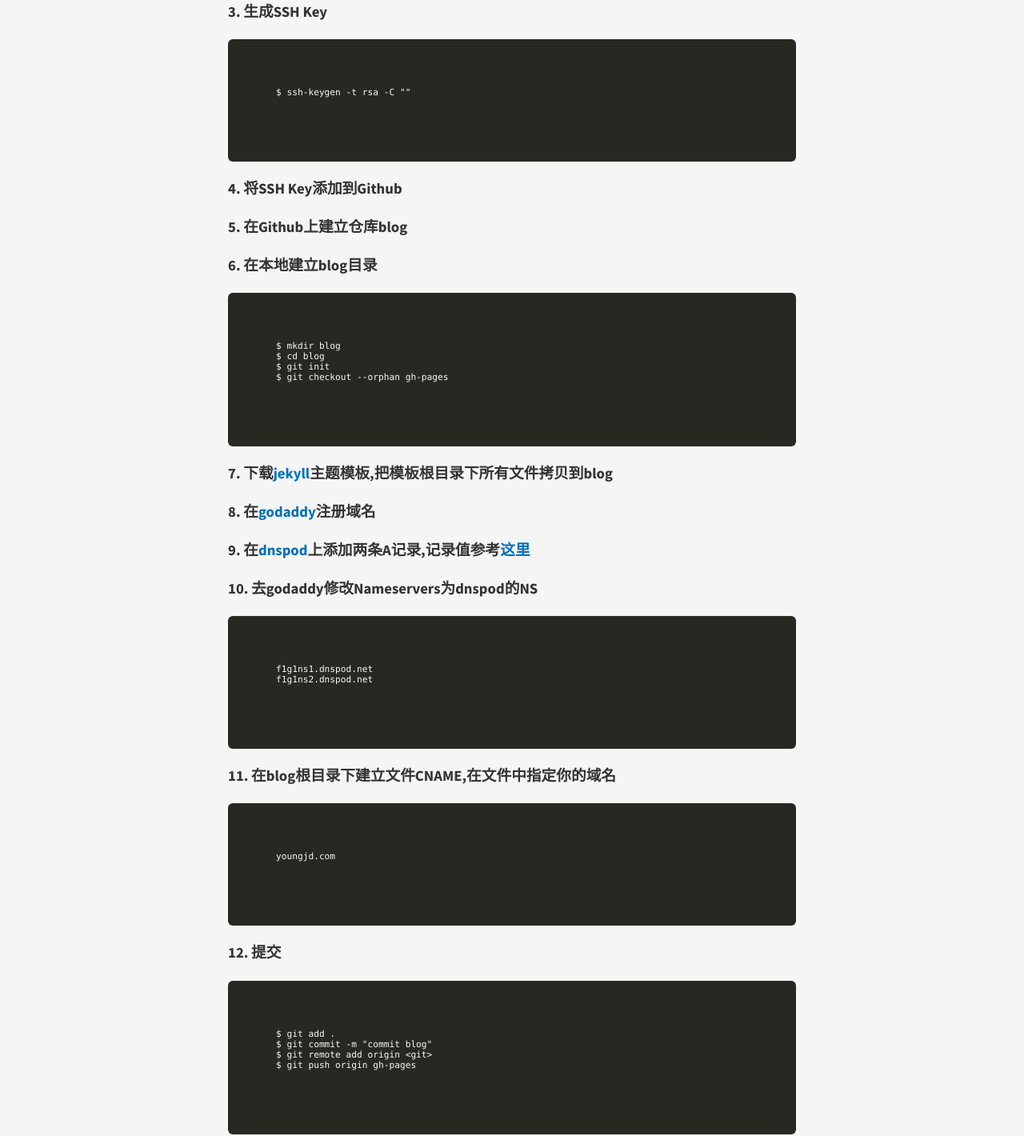
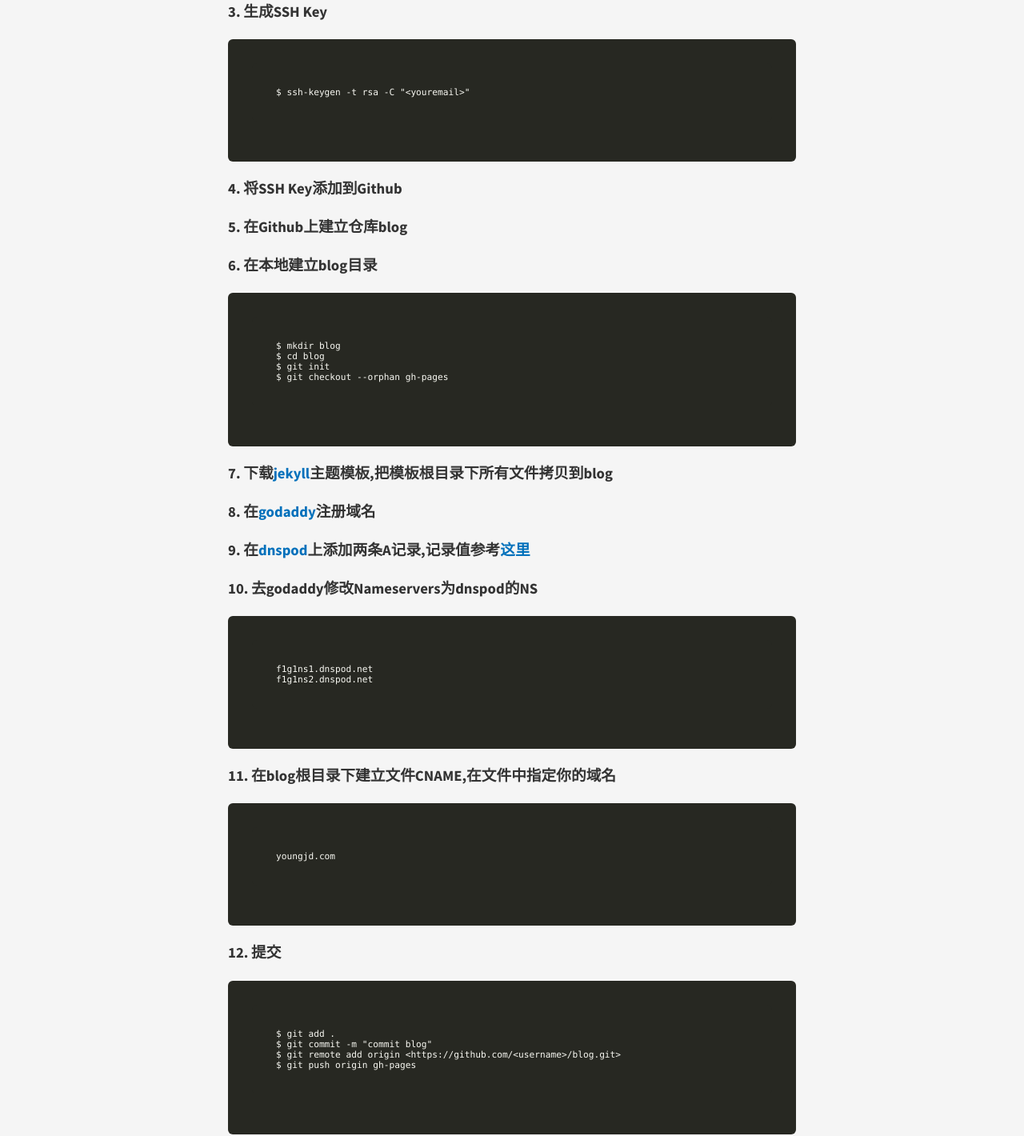
Before and after one commit to Humor-er/yjdblog, a Jekyll site: the page built from _posts/2014-03-07-demo-post.md, in a window 1280 px wide. Shown: the part 331-1751 px from the top of the page at 80% size. Built offline with Jekyll 4.4.1, drawn with Linux system fonts in a browser that asks for light colours; nearby versions of some CDN libraries; Markdown is read by kramdown in place of the engine named in the settings; some of the changed lines change nothing that is shown.

Commit message:
Update 2014-03-07-demo-post.md

````diff
--- a/_posts/2014-03-07-demo-post.md
+++ b/_posts/2014-03-07-demo-post.md
@@ -8,7 +8,7 @@
 ###3. 生成SSH Key
 
 ```
-$ ssh-keygen -t rsa -C ""
+$ ssh-keygen -t rsa -C "<youremail>"
 ```
 
 ###4. 将SSH Key添加到Github
@@ -43,7 +43,7 @@
 ```
 $ git add .
 $ git commit -m "commit blog"
-$ git remote add origin <git>
+$ git remote add origin <https://github.com/<username>/blog.git>
 $ git push origin gh-pages
 ```
 
````
